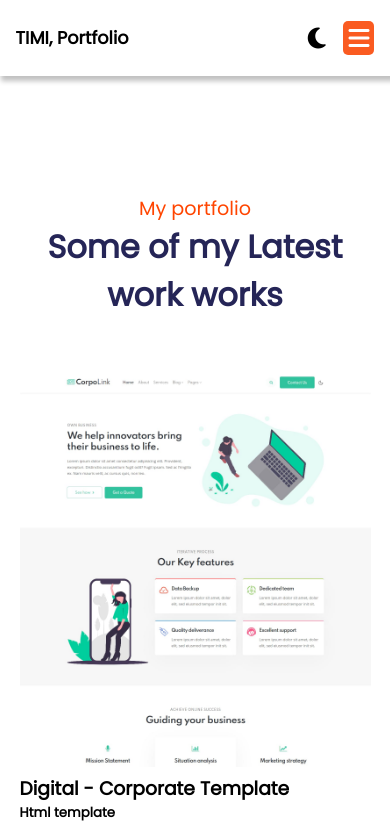
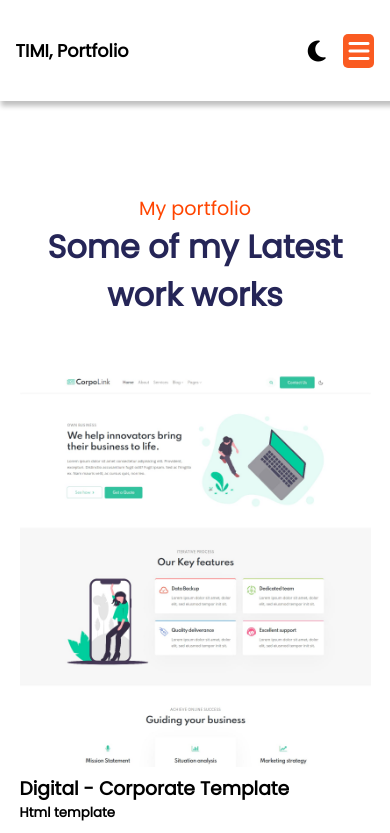
Before and after one commit to T1MILEHIN/PORTFOLIO-2.0, a plain HTML site: page portfolio.html in a window 390 px wide. Shown: the top 833 px of the page. Drawn offline with Linux system fonts and the light colour scheme.

Commit message:
Update portfolio.css

```diff
--- a/css/portfolio.css
+++ b/css/portfolio.css
@@ -437,7 +437,7 @@ div.copyright {
 @media only screen and (max-width:991px){
     header {
         background-color: white;
-        height: 9vh;
+        height: 12vh;
         overflow: hidden;
         transition: all 100ms ease-in-out;
         width: 100%;
@@ -536,7 +536,7 @@ div.copyright {
         position: relative;
         left: 0;
         right: 0;
-        top: 14vh;
+        top: 20vh;
         width: 100%;
         display: block;
         text-align: center;
@@ -554,7 +554,7 @@ div.copyright {
         display: none;
     }
     input#nav:checked ~ header {
-        padding: 4.29vh 4vw 23vh 4vw;
+        padding: 4.29vh 4vw 40vh 4vw;
         top: 0;
         background-color: gainsboro;
     }
```
